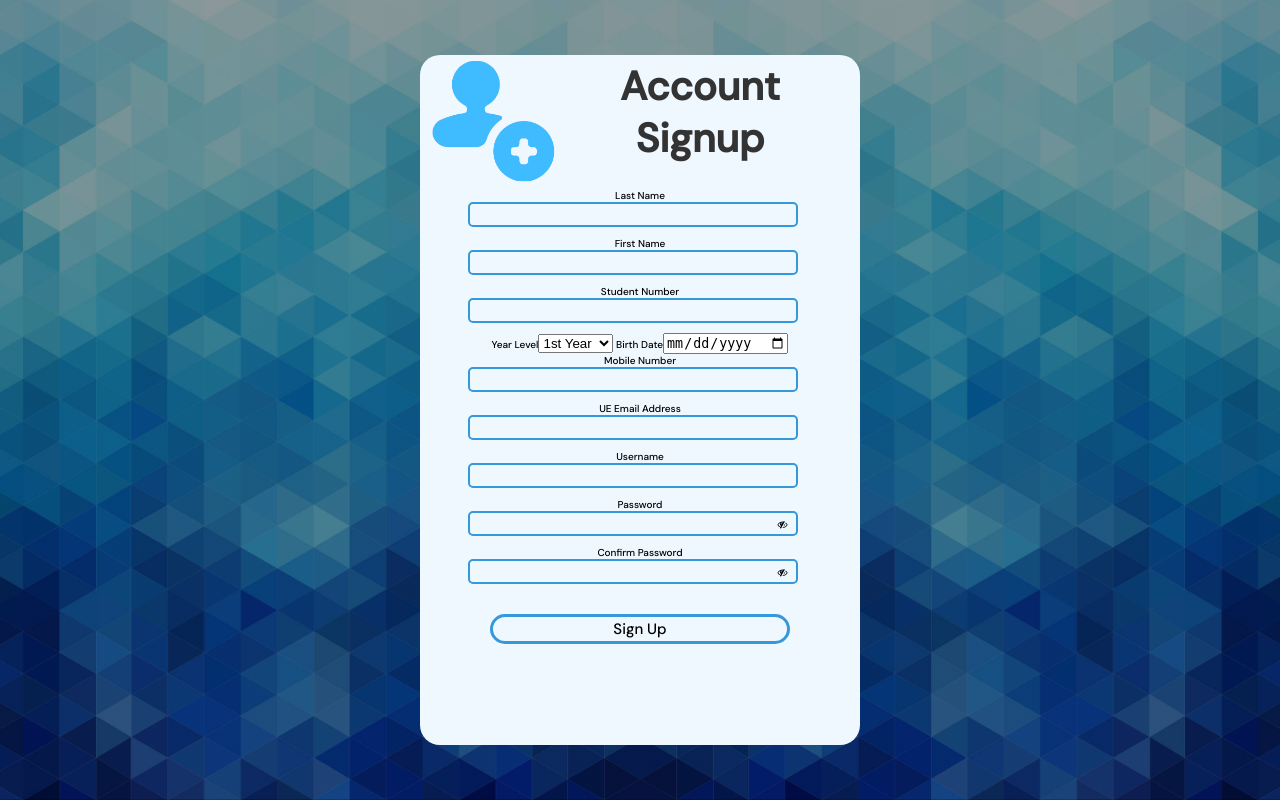
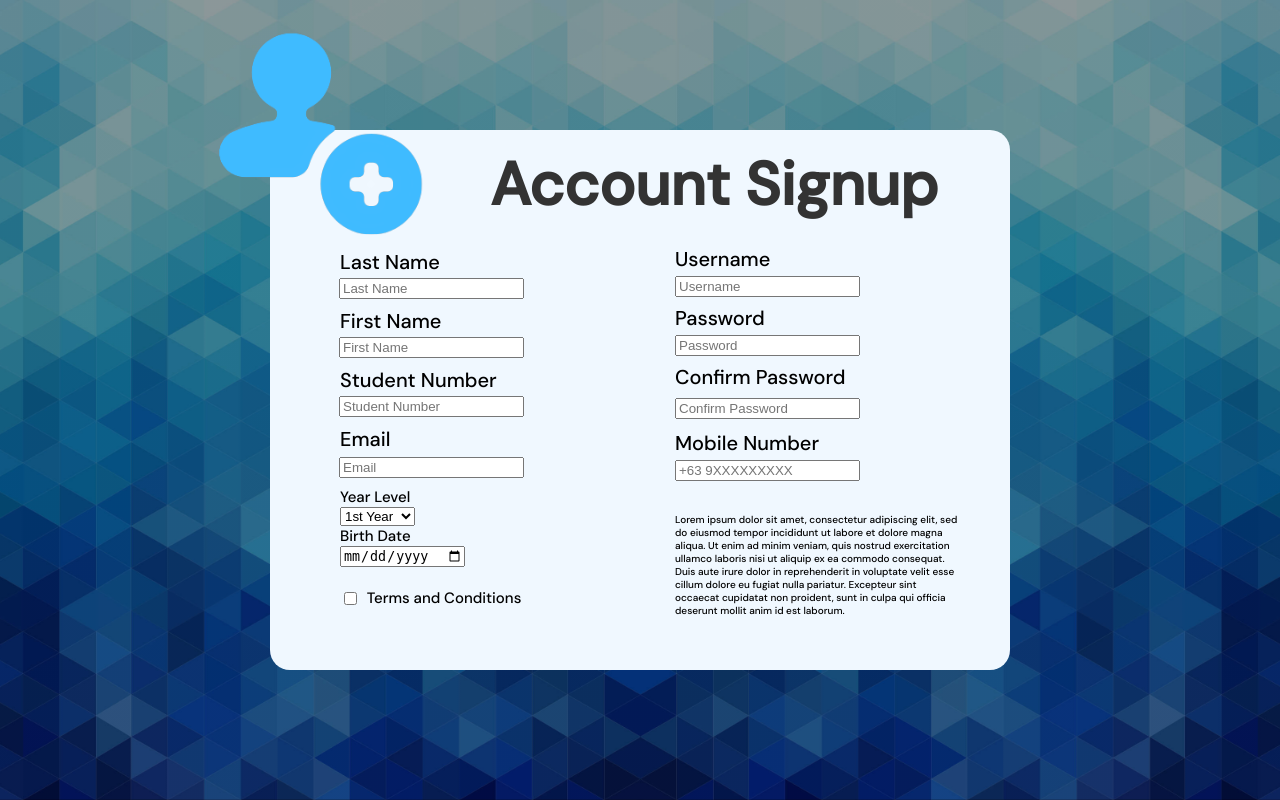
Before and after one commit to PEser28/data-validation, a PHP site: page /signup.html in a window 1280 px wide. Run offline with PHP 8.4, Linux system fonts and the light colour scheme.

Commit message:
Signup page reconstruction

```diff
--- a/signup.html
+++ b/signup.html
@@ -7,82 +7,70 @@
 	<link href="https://fonts.googleapis.com/css2?family=DM+Sans:wght@500&display=swap" rel="stylesheet">
 </head>
 <body>
-<form class="box" action ="signup.php" method ="POST">
-	<center>
+<form class="box" action ="signup.php" method ="POST" id="box">
 	<img class ="logo" src="newacc.png"></a>
 	<h1 class ="header">Account Signup</h1>
-	Last Name<br><input type="text" name="LastName" autocomplete="off" maxlength = "11" required>
-	<br>
-	First Name<br><input type="text" name="FirstName" autocomplete="off" required>
-	<br>
-	Student Number<br><input type="text" name="stNumber" autocomplete="off" required>
-	<br>
-    <a class="sbday">
-	Year Level<select name="">
-		<option value="1">1st Year</option>
-		<option value="2">2nd Year</option>
-		<option value="3">3rd Year</option>
-        <option value="4">4th Year</option>
-	</select>
-	Birth Date<input type="date">
-	<br></a>
-    Mobile Number<br><input type="text" name="mNumber" autocomplete="off" required>
-	<br>
-    UE Email Address<br><input type="text" name="ueMail" autocomplete="off" required>
-	<br>
-    Username<br><input type="text" name="userName" autocomplete="off" required>
-	<br>
-	Password<br><input type="password" name="pass" id="myInput"  autocomplete="off" required>
-	<span class ="eye" onclick ="myFunction()">
-	<i id ="hide1" class="fa fa-eye"></i>
-	<i id ="hide2" class="fa fa-eye-slash"></i>
-	</span>
-	<br>
-	Confirm Password<br><input type="password" name="re-pass"  id="myInput1" autocomplete="off" required>
-	<span class ="eye" onclick ="myFunction1()">
-	<i id ="hide3" class="fa fa-eye"></i>
-	<i id ="hide4" class="fa fa-eye-slash"></i>
-	</span>
-	<br>
-	<input type="hidden" name="SubmitCheck1" value="sent">
-	<input type="submit" name ="sbtn"value="Sign Up" class="submit">
-	<script>
-		function myFunction(){
-		var x = document.getElementById("myInput");
-		var y = document.getElementById("hide1");
-		var z = document.getElementById("hide2");
+	<div class="formbox">
+		<p style="margin-left: 50px;">Last Name<p style="margin-left: 55%; margin-top: -7%">Username</p>
 
-		if(x.type === 'password'){
-		x.type = "text";
-		y.style.display = "block";
-		z.style.display = "none";
-			}
-			else{
-			x.type = "password";
-			y.style.display = "none";
-			z.style.display = "block";
-			}
-		}
-		</script>
-		<script>
-		function myFunction1(){
-		var x = document.getElementById("myInput1");
-		var y = document.getElementById("hide3");
-		var z = document.getElementById("hide4");
+			<br><input class="fromboxinput" style="margin-top: -40px;margin-left: 7%" type="text"
+			placeholder="Last Name" id="lName" name="lName" autocomplete="off">
+			</div>
+	<div class="formbox">
+		<label for="Username"></label>
+		<input class="fromboxinput" style="margin-left: 55%;margin-top: -6%;"
+		type="text" placeholder="Username" id="Username" name="Username" autocomplete="off">
+		</div>
 
-		if(x.type === 'password'){
-		x.type = "text";
-		y.style.display = "block";
-		z.style.display = "none";
-			}
-			else{
-			x.type = "password";
-			y.style.display = "none";
-			z.style.display = "block";
-			}
-		}
-		</script>
-		</center>
+		<div class="formbox">
+			<p style="margin-left: 50px; margin-top: -10px;">First Name<p style="margin-left: 55%; margin-top: -7%">Password</p>
+
+				<br><input class="fromboxinput" style="margin-top: -40px;margin-left: 7%" type="text"
+				placeholder="First Name" id="fName" name="fName" autocomplete="off">
+				</div>
+		<div class="formbox">
+			<label for="Password"></label>
+			<input class="fromboxinput" style="margin-left: 55%;margin-top: -6%;"
+			type="password" placeholder="Password" id="Password" name="Password" autocomplete="off">
+			</div>
+
+			<div class="formbox">
+				<p style="margin-left: 50px; margin-top: -10px;">Student Number<p style="margin-left: 55%; margin-top: -7%">Confirm Password</p>
+
+					<br><input class="fromboxinput" style="margin-top: -40px;margin-left: 7%" type="text"
+					placeholder="Student Number" id="stNumber" name="stNumber" autocomplete="off" maxlength="11">
+					</div>
+			<div class="formbox">
+				<label for="Confirm Password"></label>
+				<input class="fromboxinput" style="margin-left: 55%;margin-top: -5.5%;"
+				type="password" placeholder="Confirm Password" id="cPassword" name="cPassword" autocomplete="off">
+				</div>
+
+				<div class="formbox">
+					<p style="margin-left: 50px; margin-top: -10px;">Email<p style="margin-left: 55%; margin-top: -6%">Mobile Number</p>
+
+						<br><input class="fromboxinput" style="margin-top: -45px;margin-left: 7%" type="text"
+						placeholder="Email" id="nEmail" name="nEmail" autocomplete="off">
+						</div>
+				<div class="formbox">
+					<label for="Mobile Number"></label>
+					<input class="fromboxinput" style="margin-left: 55%;margin-top: -6%;"
+					type="text" placeholder="+63 9XXXXXXXXX" id="mNumber" name="mNumber" autocomplete="off" maxlength="11">
+					</div>
+					<div><a class="sbday">
+						Year Level<br><select name=""></a>
+							<option value="1">1st Year</option>
+							<option value="2">2nd Year</option>
+							<option value="3">3rd Year</option>
+							<option value="4">4th Year</option>
+						</select><br>
+						Birth Date<br><input type="date"></div>
+
+						<div class="formbox">
+						<input type="checkbox" style="margin-top: 105px;"><p style="margin-left: 4%; margin-top: -3%">Terms and Conditions</p></div>
+
+						<div><p class="lrm">Lorem ipsum dolor sit amet, consectetur adipiscing elit, sed do eiusmod tempor incididunt ut labore et dolore magna aliqua. Ut enim ad minim veniam, quis nostrud exercitation ullamco laboris nisi ut aliquip ex ea commodo consequat. Duis aute irure dolor in reprehenderit in voluptate velit esse cillum dolore eu fugiat nulla pariatur. Excepteur sint occaecat cupidatat non proident, sunt in culpa qui officia deserunt mollit anim id est laborum.</p></div>
+
 	</form>
 </body>
 </html>
--- a/style3.1.css
+++ b/style3.1.css
@@ -7,37 +7,34 @@ body{
 	background-size: cover;
 }
 .box{
-	width: 400px;
-	height: 650px;
+	width: 700px;
+	height: 500px;
 	padding: 20px;
 	position: absolute;
 	top: 50%;
 	left: 50%;
 	transform: translate(-50%,-50%);
 	background: #F0F8FF;
-	text-align: center;
 	border-radius: 20px;
-    font-size: 10px;
+    font-size: 20px;
 }
 .logo{
-	top: -10px;
-	left: -5px;
+	top: -123px;
+	left: -80px;
 	position: absolute;
-	width: 150px;
-	height: 150px;
+	width: 250px;
+	height: 250px;
 }
 .header{
-	margin-left: 120px;
-	margin-top: -15px;
+	margin-left: 200px;
+	margin-top: -5px;
 	margin-bottom: 25px;
-	font-size: 40px;
+	font-size: 60px;
 	color: #333333;
 }
-.box input[type = "text"],.box input[type = "password"]{
+.formboxinput{
 	border: 0;
 	background: none;
-	margin-bottom: 10px;
-	margin-right: 15px;
 	border: 2px solid #3498db;
 	padding: 2px 10px;
 	width: 330px;
@@ -46,42 +43,16 @@ body{
 	border-radius: 5px;
 	font-family: 'DM Sans', sans-serif;
 }
-.eye{
-	margin-top: 8px;
-	margin-left: -35px;
+.sbday{
+	margin-left: 50px;
+	margin-top: -15px;
 	position: absolute;
-	cursor: pointer;
+	font-size: 15px;
 }
-#hide1{
-	display: none;
+.lrm{
+	font-size: 10px;
+	margin-left: 335px;
+	margin-top: -110px;
+	margin-right: 50px;
+	text-align: left;
 }
-#hide3{
-	display: none;
-}
-.box input[type = "submit"]{
-	font-size: 15px;
-	border: 0;
-	background: none;
-	display: block;
-	margin: 46px;
-	margin-top: 20px;
-	text-align: center;
-	border: 3px solid #3498db;
-	padding: 2px 10px;
-	outline: none;
-	color: black;
-	border-radius: 25px;
-	width: 300px;
-	cursor: pointer;
-	font-family: 'DM Sans', sans-serif;
-}
-.box input[type = "submit"]:hover{
-	background: #3498db;
-	color: white;
-}
-.sbday{
-	font-size: 10px;
-}
-span{
-	position: absolute;
-}
```
